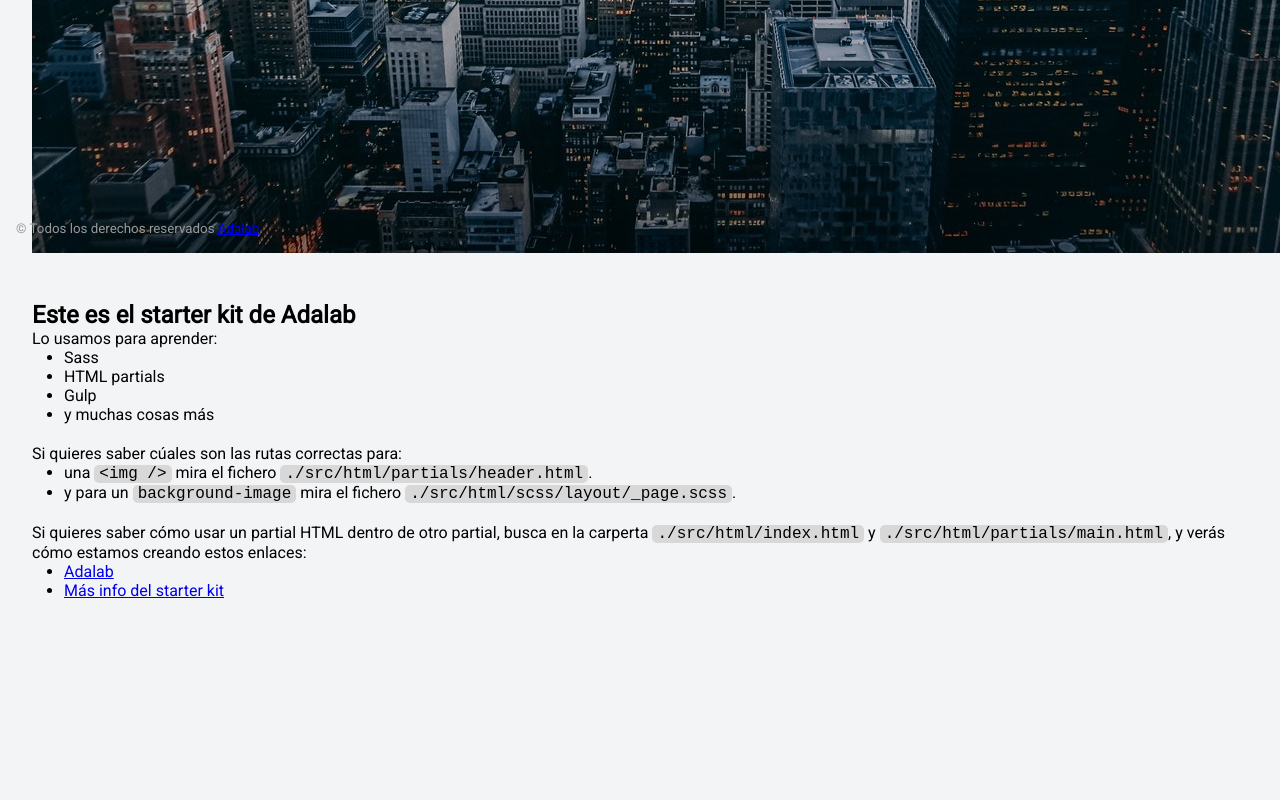
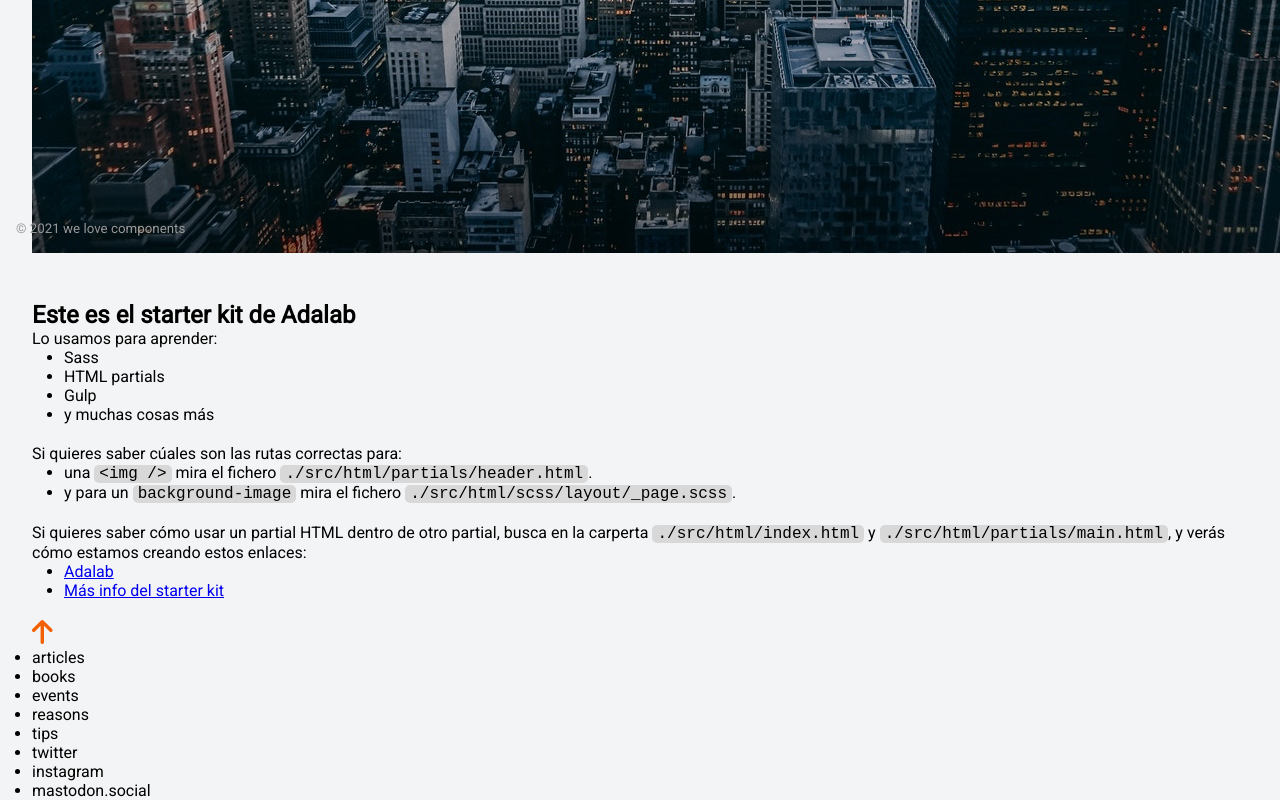
Before and after one commit to Adalab/modulo-1-evaluacion-final-katequillen, a website: page docs/index.html in a window 1280 px wide. Shown: the part 547-1347 px from the top of the page. Before the commit the page ends 1167 px from the top, so only its background shows below. Drawn offline with Linux system fonts and the light colour scheme; files whose address does not match are found by name.

Commit message:
pushing for rundocs

```diff
--- a/docs/index.html
+++ b/docs/index.html
@@ -13,9 +13,10 @@
     <div class="page">
       <header class="page__header">
         <img src="./assets/images/cover.jpg" alt="New York City background">
+        <img src=".assets/images/ico-menu.svg" alt="hamburger menu icon">
         <h1>anonymous proxy</h1>
         <h2>in fac habitasse platea dictumst.</h2>
-        <img src="./images/ico-arrow.svg" alt="arrow icon">
+        <img src=".assets/images/ico-arrow.svg" alt="arrow icon">
       </header>
 
       <main class="page__main">
@@ -56,11 +57,27 @@
         </ul>
       </main>
 
+      <img src="./assets/images/ico-arrow.svg" alt="arrow icon">
+
+      <ul>
+        <li>articles</li>
+        <li>books</li>
+        <li>events</li>
+        <li>reasons</li>
+        <li>tips</li>
+      </ul>
+
+      <ul>
+        <li>twitter</li>
+        <li>instagram</li>
+        <li>mastodon.social</li>
+      </ul>
+
       <footer class="page__footer">
         <small>
-          &copy; Todos los derechos reservados
-          <a class="link__adalab" href="https://adalab.es">Adalab</a>
-
+          &copy; 2021 we love components
+          <!--<a class="link__adalab" href="https://adalab.es">Adalab</a>
+-->
         </small>
       </footer>
 
```
